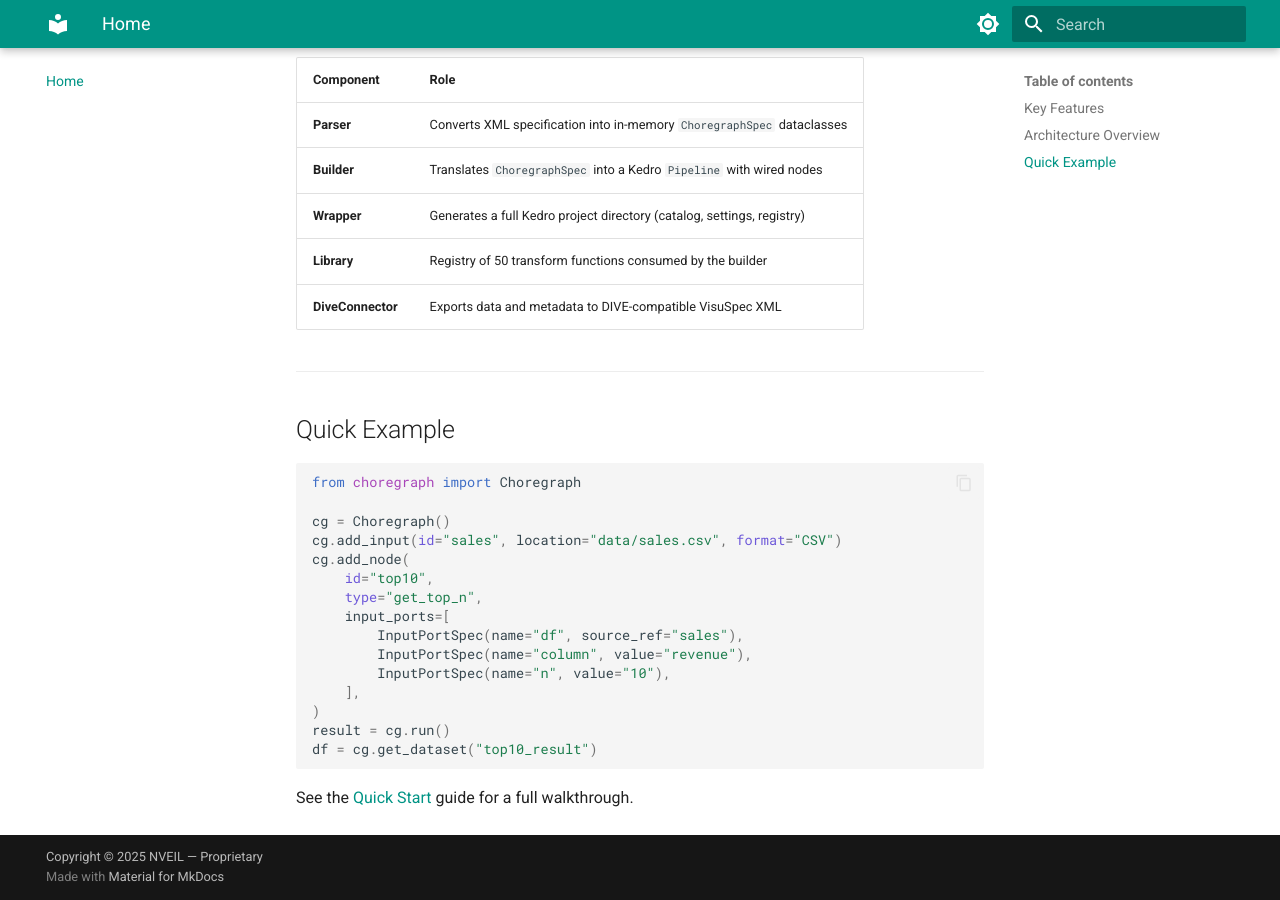
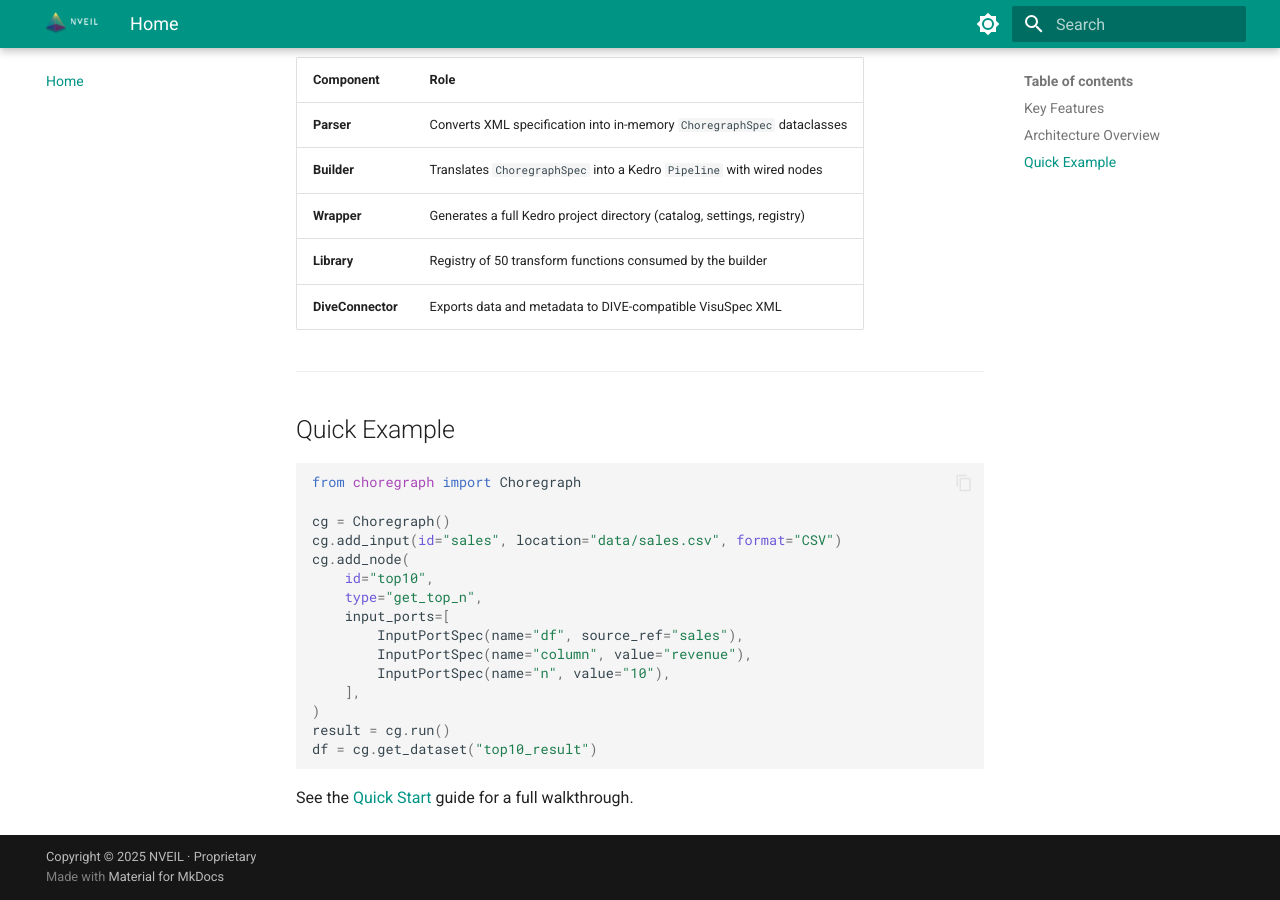
Before and after one commit to nveil-ai/choregraph, an MkDocs documentation site: the page built from docs/index.md, in a window 1280 px wide and 900 px high, scrolled down 969 px. Built offline with MkDocs 1.6.1 and Material for MkDocs 9.7.7, drawn with Linux system fonts in a browser that asks for light colours.

Commit message:
docs: add NVEIL logo + favicon; no em dashes in site metadata

```diff
--- a/mkdocs.yml
+++ b/mkdocs.yml
@@ -3,11 +3,13 @@
 # SPDX-License-Identifier: AGPL-3.0-or-later
 
 site_name: Choregraph
-site_description: "Choregraph — Graph-based data processing library for NVEIL"
+site_description: "Choregraph: graph-based data processing library for NVEIL"
 site_url: ""
 
 theme:
   name: material
+  logo: assets/images/logo.png
+  favicon: assets/images/favicon.png
   palette:
     - media: "(prefers-color-scheme: light)"
       scheme: default
@@ -117,4 +119,4 @@ nav:
     - developer/index.md
     - Adding Transforms: developer/adding-transforms.md
 
-copyright: "Copyright &copy; 2025 NVEIL — Proprietary"
+copyright: "Copyright &copy; 2025 NVEIL · Proprietary"
```
Also changed, not shown: docs/assets/images/favicon.png (added), docs/assets/images/logo.png (added).
